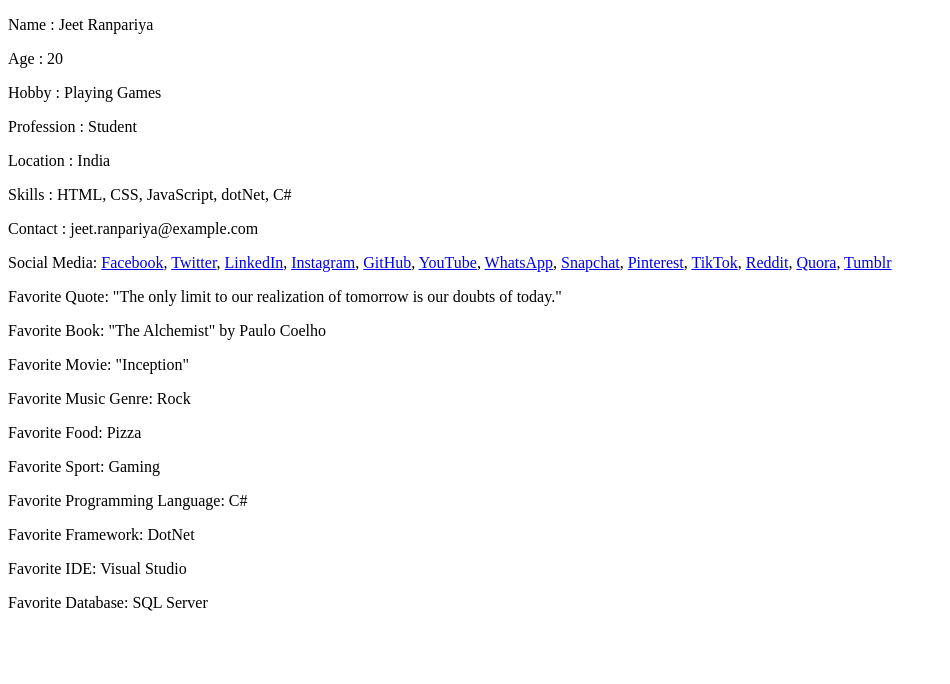
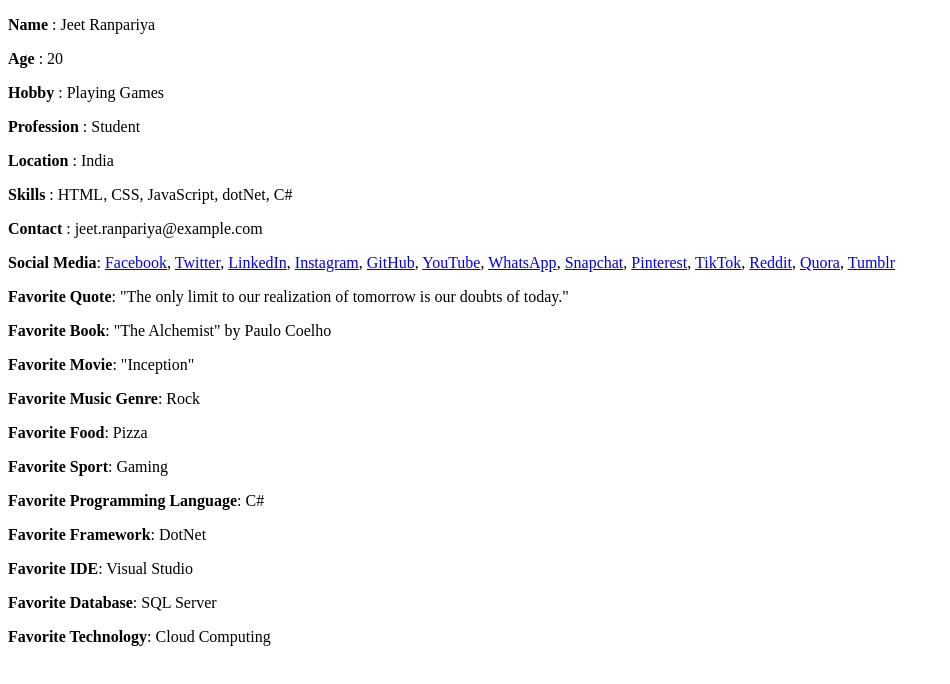
Before and after one commit to JeetRanpariya/Test, a plain HTML site: page index.html in a window 1280 px wide. Shown: the whole page, without its empty margins (0-950 px from the left). Drawn offline with Linux system fonts and the light colour scheme.

Commit message:
Update index.html

```diff
--- a/index.html
+++ b/index.html
@@ -6,14 +6,14 @@
     <title>Jeet Ranpariya</title>
 </head>
 <body>
-    <p>Name : Jeet Ranpariya</p>
-    <p>Age : 20</p>
-    <p>Hobby : Playing Games</p>
-    <p>Profession : Student</p>
-    <p>Location : India</p>
-    <p>Skills : HTML, CSS, JavaScript, dotNet, C#</p>
-    <p>Contact : jeet.ranpariya@example.com</p>
-    <p>Social Media:
+    <p><b>Name</b> : Jeet Ranpariya</p>
+    <p><b>Age</b> : 20</p>
+    <p><b>Hobby</b> : Playing Games</p>
+    <p><b>Profession</b> : Student</p>
+    <p><b>Location</b> : India</p>
+    <p><b>Skills</b> : HTML, CSS, JavaScript, dotNet, C#</p>
+    <p><b>Contact</b> : jeet.ranpariya@example.com</p>
+    <p><b>Social Media</b>:
         <a href="https://www.facebook.com/jeet.ranpariya" target="_blank">Facebook</a>,
         <a href="https://www.twitter.com/jeet_ranpariya" target="_blank">Twitter</a>,
         <a href="https://www.linkedin.com/in/jeet-ranpariya" target="_blank">LinkedIn</a>,
@@ -28,15 +28,16 @@
         <a href="https://www.quora.com/profile/Jeet-Ranpariya" target="_blank">Quora</a>,
         <a href="https://www.tumblr.com/jeet-ranpariya" target="_blank">Tumblr</a>
     </p>
-    <p>Favorite Quote: "The only limit to our realization of tomorrow is our doubts of today."</p>
-    <p>Favorite Book: "The Alchemist" by Paulo Coelho</p>
-    <p>Favorite Movie: "Inception"</p>
-    <p>Favorite Music Genre: Rock</p>
-    <p>Favorite Food: Pizza</p>
-    <p>Favorite Sport: Gaming</p>
-    <p>Favorite Programming Language: C#</p>
-    <p>Favorite Framework: DotNet</p>
-    <p>Favorite IDE: Visual Studio</p>
-    <p>Favorite Database: SQL Server</p>
+    <p><b>Favorite Quote</b>: "The only limit to our realization of tomorrow is our doubts of today."</p>
+    <p><b>Favorite Book</b>: "The Alchemist" by Paulo Coelho</p>
+    <p><b>Favorite Movie</b>: "Inception"</p>
+    <p><b>Favorite Music Genre</b>: Rock</p>
+    <p><b>Favorite Food</b>: Pizza</p>
+    <p><b>Favorite Sport</b>: Gaming</p>
+    <p><b>Favorite Programming Language</b>: C#</p>
+    <p><b>Favorite Framework</b>: DotNet</p>
+    <p><b>Favorite IDE</b>: Visual Studio</p>
+    <p><b>Favorite Database</b>: SQL Server</p>
+    <p><b>Favorite Technology</b>: Cloud Computing</p>
 </body>
 </html>
```
